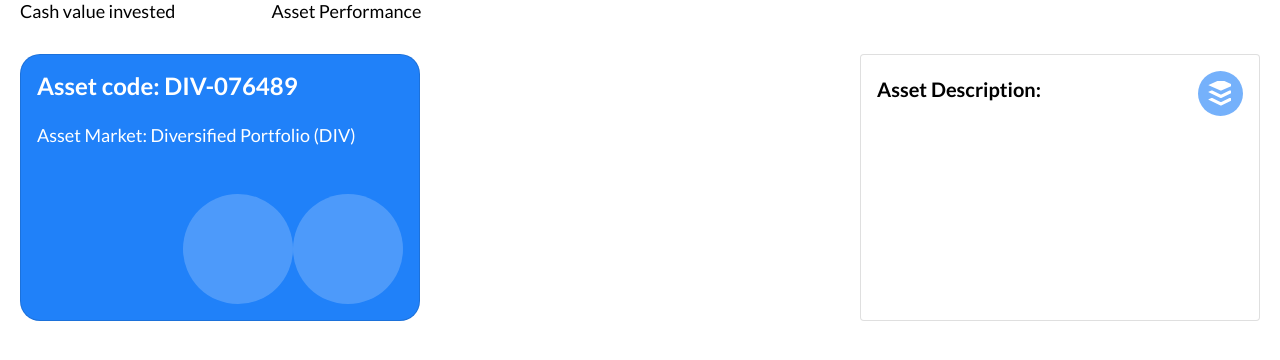
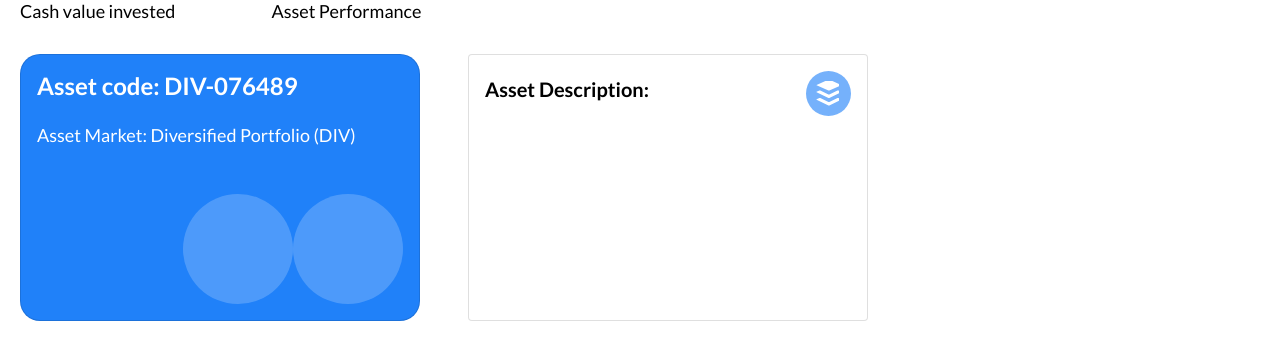
Before and after one commit to Dreezy305/HuntersWall, a Next.js app: page /portfolio in a window 1280 px wide. Both pictures are taken after a click on the element "Asset Performance". Shown: the top 360 px of the page. Built offline with nearby package versions, Linux system fonts and the light colour scheme; no server answers.

Commit message:
asset description and cards

```diff
--- a/components/assetPerformance.js
+++ b/components/assetPerformance.js
@@ -7,9 +7,9 @@ function AssetPerformance() {
 
   return (
     <div className="assetPerform">
-      <div className="d-flex flex-row justify-content-between">
+      <div className="d-flex flex-row justify-content-start">
         {/* CARD 1 */}
-        <div className="card assetPerform_card" style={{}}>
+        <div className="card assetPerform_card me-4" style={{}}>
           <div className="card-body">
             <h5 className="mb-4">Asset code: DIV-076489</h5>
 
@@ -26,7 +26,7 @@ function AssetPerformance() {
         </div>
 
         {/* CARD 2 */}
-        <div className="card assetPerform_card2">
+        <div className="card assetPerform_card2 ms-4">
           <div className="card-body">
             <div className="d-flex justify-content-between align-items-center">
               <h6>Asset Description:</h6>
--- a/pages/portfolio.js
+++ b/pages/portfolio.js
@@ -3,15 +3,15 @@ import CashValue from "../components/cashValue";
 import AssetPerformance from "../components/assetPerformance";
 
 function Portfolio() {
-  const [tgoggle, setToggle] = useState(0);
+  const [toggle, setToggle] = useState(0);
 
   const Tabs = [
-    { id: 1, component: <CashValue /> },
-    { id: 2, component: <AssetPerformance /> },
+    { id: 1, component: <CashValue />, bg: "#fff" },
+    { id: 2, component: <AssetPerformance />, bg: "#f1f7ff" },
   ];
 
   return (
-    <div className="portfolio">
+    <div className="portfolio" style={{}}>
       <div className="portfolio_top d-flex align-items-center justify-content-start">
         <h6
           className="tabs me-5 mb-2 h6"
@@ -29,7 +29,7 @@ function Portfolio() {
         </h6>
       </div>
 
-      <div className="mt-4">{Tabs[tgoggle].component}</div>
+      <div className="mt-4">{Tabs[toggle].component}</div>
     </div>
   );
 }
```
